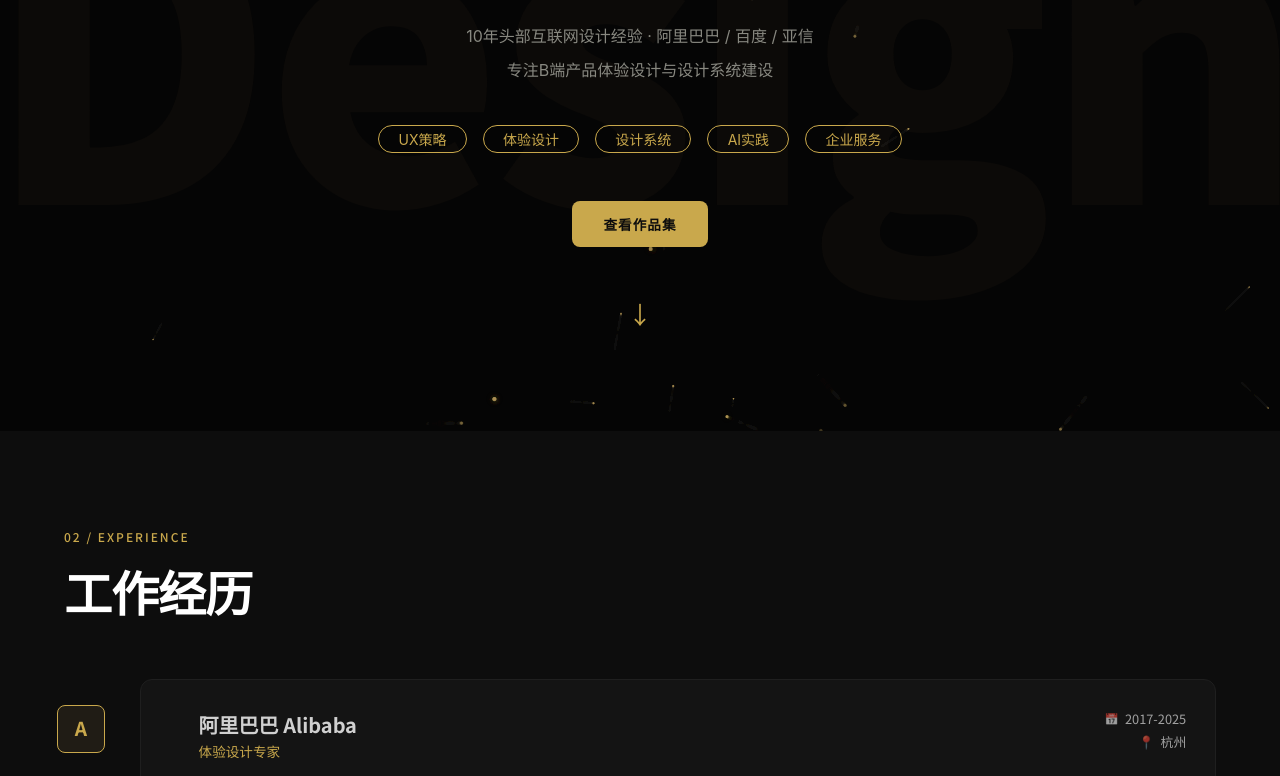
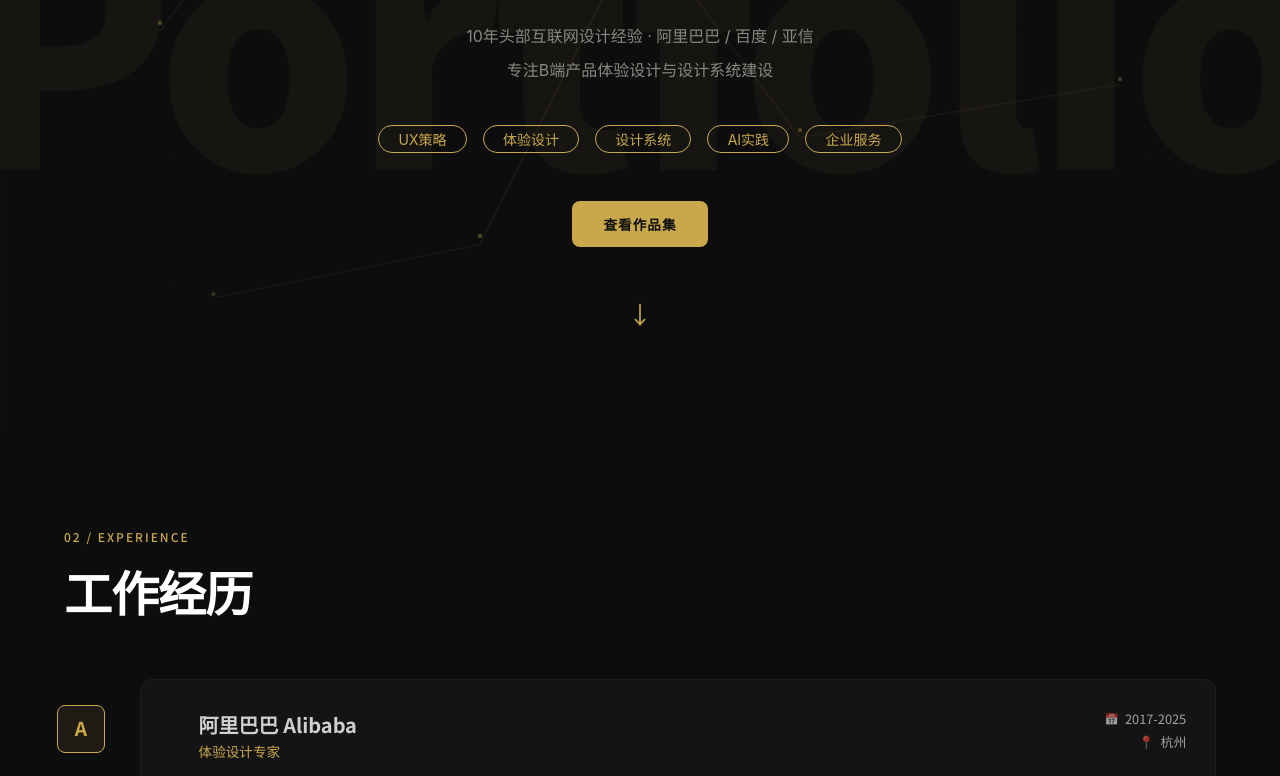
Before and after one commit to JunxiangLee/JunxiangLee.github.io, a plain HTML site: page index.html in a window 1280 px wide. Shown: the part 369-1145 px from the top of the page. Drawn offline with nearby package versions, Linux system fonts and the light colour scheme.

Commit message:
Add files via upload

```diff
--- a/index.html
+++ b/index.html
@@ -107,12 +107,12 @@
         }
 
         .hero::after {
-            content: 'Design';
+            content: 'Portfolio';
             position: absolute;
-            font-size: 25rem;
+            font-size: 20rem;
             font-weight: 900;
-            color: rgba(201, 169, 98, 0.03);
-            letter-spacing: -10px;
+            color: rgba(201, 169, 98, 0.05);
+            letter-spacing: -8px;
             pointer-events: none;
             z-index: 0;
             transition: transform 0.1s ease-out;
@@ -122,7 +122,7 @@
             transition: transform 0.1s ease-out;
         }
 
-        #particles {
+        .tech-grid {
             position: absolute;
             top: 0;
             left: 0;
@@ -130,6 +130,75 @@
             height: 100%;
             pointer-events: none;
             z-index: 0;
+            opacity: 0.8;
+        }
+
+        .grid-layer {
+            animation: grid-breathe 6s ease-in-out infinite;
+        }
+
+        @keyframes grid-breathe {
+            0%, 100% { transform: scale(0.99); opacity: 0.5; }
+            50% { transform: scale(1.01); opacity: 0.7; }
+        }
+
+        .draw-line {
+            stroke-dasharray: 600;
+            stroke-dashoffset: 600;
+            animation: draw-rect 2s ease-out forwards;
+        }
+
+        .draw-line-delay {
+            stroke-dasharray: 600;
+            stroke-dashoffset: 600;
+            animation: draw-rect 2s ease-out 0.3s forwards;
+        }
+
+        @keyframes draw-rect {
+            to { stroke-dashoffset: 0; }
+        }
+
+        .draw-line-network {
+            stroke-dasharray: 400;
+            stroke-dashoffset: 400;
+            animation: draw-network 2.5s ease-out forwards;
+        }
+
+        .draw-line-network:nth-child(1) { animation-delay: 0.8s; }
+        .draw-line-network:nth-child(2) { animation-delay: 1s; }
+        .draw-line-network:nth-child(3) { animation-delay: 1.2s; }
+        .draw-line-network:nth-child(4) { animation-delay: 1.4s; }
+        .draw-line-network:nth-child(5) { animation-delay: 1.6s; }
+        .draw-line-network:nth-child(6) { animation-delay: 1.8s; }
+        .draw-line-network:nth-child(7) { animation-delay: 2s; }
+
+        @keyframes draw-network {
+            to { stroke-dashoffset: 0; }
+        }
+
+        .dot-float {
+            animation: dot-float 4s ease-in-out infinite;
+            opacity: 0;
+        }
+
+        .dot-float:nth-child(1) { animation-delay: 0s; }
+        .dot-float:nth-child(2) { animation-delay: 0.2s; }
+        .dot-float:nth-child(3) { animation-delay: 0.4s; }
+        .dot-float:nth-child(4) { animation-delay: 0.6s; }
+        .dot-float:nth-child(5) { animation-delay: 0.8s; }
+        .dot-float:nth-child(6) { animation-delay: 1s; }
+        .dot-float:nth-child(7) { animation-delay: 1.2s; }
+        .dot-float:nth-child(8) { animation-delay: 1.4s; }
+
+        @keyframes dot-float {
+            0%, 100% {
+                transform: translateY(0);
+                opacity: 0.3;
+            }
+            50% {
+                transform: translateY(-8px);
+                opacity: 0.8;
+            }
         }
 
         .hero-content {
@@ -690,10 +759,13 @@
             height: 360px;
             display: flex;
             flex-direction: column;
+            outline: 1px solid transparent;
+            outline-offset: -1px;
         }
 
         .project-card-link:hover .project-card {
             border-color: var(--gold);
+            outline-color: var(--gold);
             transform: translateY(-3px);
         }
 
@@ -2679,7 +2751,35 @@
 
     <!-- Hero Section -->
     <section class="hero" id="hero">
-        <canvas id="particles"></canvas>
+        <svg class="tech-grid" viewBox="0 0 1200 800" preserveAspectRatio="xMidYMid slice">
+            <defs>
+                <pattern id="gridPattern" width="40" height="40" patternUnits="userSpaceOnUse">
+                    <path d="M 40 0 L 0 0 0 40" fill="none" stroke="rgba(201,169,98,0.12)" stroke-width="0.5" />
+                </pattern>
+            </defs>
+            <g class="grid-layer" style="transform-origin: 600px 400px;">
+                <rect x="0" y="0" width="1200" height="800" fill="url(#gridPattern)" />
+            </g>
+            <g class="dot-grid">
+                <circle cx="150" cy="400" r="2" fill="rgba(201,169,98,0.6)" class="dot-float" />
+                <circle cx="300" cy="200" r="2" fill="rgba(201,169,98,0.6)" class="dot-float" />
+                <circle cx="450" cy="600" r="2" fill="rgba(201,169,98,0.6)" class="dot-float" />
+                <circle cx="600" cy="300" r="2" fill="rgba(201,169,98,0.6)" class="dot-float" />
+                <circle cx="750" cy="500" r="2" fill="rgba(201,169,98,0.6)" class="dot-float" />
+                <circle cx="900" cy="250" r="2" fill="rgba(201,169,98,0.6)" class="dot-float" />
+                <circle cx="1050" cy="450" r="2" fill="rgba(201,169,98,0.6)" class="dot-float" />
+                <circle cx="200" cy="650" r="2" fill="rgba(201,169,98,0.6)" class="dot-float" />
+            </g>
+            <g class="line-network">
+                <line x1="150" y1="400" x2="300" y2="200" stroke="rgba(201,169,98,0.15)" stroke-width="1" class="draw-line-network" />
+                <line x1="300" y1="200" x2="600" y2="300" stroke="rgba(201,169,98,0.15)" stroke-width="1" class="draw-line-network" />
+                <line x1="600" y1="300" x2="900" y2="250" stroke="rgba(201,169,98,0.15)" stroke-width="1" class="draw-line-network" />
+                <line x1="600" y1="300" x2="450" y2="600" stroke="rgba(201,169,98,0.15)" stroke-width="1" class="draw-line-network" />
+                <line x1="450" y1="600" x2="200" y2="650" stroke="rgba(201,169,98,0.15)" stroke-width="1" class="draw-line-network" />
+                <line x1="600" y1="300" x2="750" y2="500" stroke="rgba(201,169,98,0.15)" stroke-width="1" class="draw-line-network" />
+                <line x1="750" y1="500" x2="1050" y2="450" stroke="rgba(201,169,98,0.15)" stroke-width="1" class="draw-line-network" />
+            </g>
+        </svg>
         <div class="hero-content">
             <div class="hero-tag"><span class="hero-tag-icon">✨</span>UX / PRODUCT DESIGN<span class="hero-tag-icon">✨</span></div>
             <h1 class="hero-name">李俊翔</h1>
@@ -3175,115 +3275,6 @@
             observer.observe(el);
         });
 
-        // Star Trail Effect
-        const canvas = document.getElementById('particles');
-        const ctx = canvas.getContext ? canvas.getContext('2d') : null;
-
-        let stars = [];
-        const starCount = 30;
-        let mouseX = 0;
-        let mouseY = 0;
-
-        function resizeCanvas() {
-            if (canvas) {
-                canvas.width = canvas.offsetWidth;
-                canvas.height = canvas.offsetHeight;
-            }
-        }
-
-        function createStar() {
-            return {
-                x: Math.random() * canvas.width,
-                y: Math.random() * canvas.height,
-                size: Math.random() * 1.5 + 0.5,
-                speedX: (Math.random() - 0.5) * 0.2,
-                speedY: (Math.random() - 0.5) * 0.2,
-                opacity: Math.random() * 0.4 + 0.2,
-                twinkleSpeed: Math.random() * 0.02 + 0.01,
-                twinklePhase: Math.random() * Math.PI * 2
-            };
-        }
-
-        function initStars() {
-            if (!canvas) return;
-            resizeCanvas();
-            stars = [];
-            for (let i = 0; i < starCount; i++) {
-                stars.push(createStar());
-            }
-        }
-
-        function drawStar(star) {
-            if (!ctx) return;
-
-            ctx.beginPath();
-            ctx.arc(star.x, star.y, star.size, 0, Math.PI * 2);
-            ctx.fillStyle = `rgba(201, 169, 98, ${star.opacity})`;
-            ctx.shadowBlur = 10;
-            ctx.shadowColor = 'rgba(201, 169, 98, 0.5)';
-            ctx.fill();
-            ctx.shadowBlur = 0;
-        }
-
-        function updateStar(star) {
-            star.x += star.speedX;
-            star.y += star.speedY;
-            star.twinklePhase += star.twinkleSpeed;
-
-            star.opacity = 0.2 + Math.sin(star.twinklePhase) * 0.2;
-
-            if (star.x < 0) star.x = canvas.width;
-            if (star.x > canvas.width) star.x = 0;
-            if (star.y < 0) star.y = canvas.height;
-            if (star.y > canvas.height) star.y = 0;
-
-            const dx = mouseX - star.x;
-            const dy = mouseY - star.y;
-            const distance = Math.sqrt(dx * dx + dy * dy);
-            const influenceDistance = 150;
-
-            if (distance < influenceDistance) {
-                const force = (influenceDistance - distance) / influenceDistance;
-                star.x -= dx * force * 0.02;
-                star.y -= dy * force * 0.02;
-            }
-        }
-
-        function animateStars() {
-            if (!ctx || !canvas) return;
-
-            ctx.fillStyle = 'rgba(13, 13, 13, 0.1)';
-            ctx.fillRect(0, 0, canvas.width, canvas.height);
-
-            stars.forEach(star => {
-                updateStar(star);
-                drawStar(star);
-            });
-
-            requestAnimationFrame(animateStars);
-        }
-
-        const heroSection = document.querySelector('.hero');
-        if (heroSection && canvas) {
-            initStars();
-            animateStars();
-
-            heroSection.addEventListener('mousemove', (e) => {
-                const rect = heroSection.getBoundingClientRect();
-                mouseX = e.clientX - rect.left;
-                mouseY = e.clientY - rect.top;
-            });
-
-            heroSection.addEventListener('mouseleave', () => {
-                mouseX = -1000;
-                mouseY = -1000;
-            });
-
-            window.addEventListener('resize', () => {
-                resizeCanvas();
-            });
-        }
-
         // Parallax Scroll Effect
         let ticking = false;
 
```
